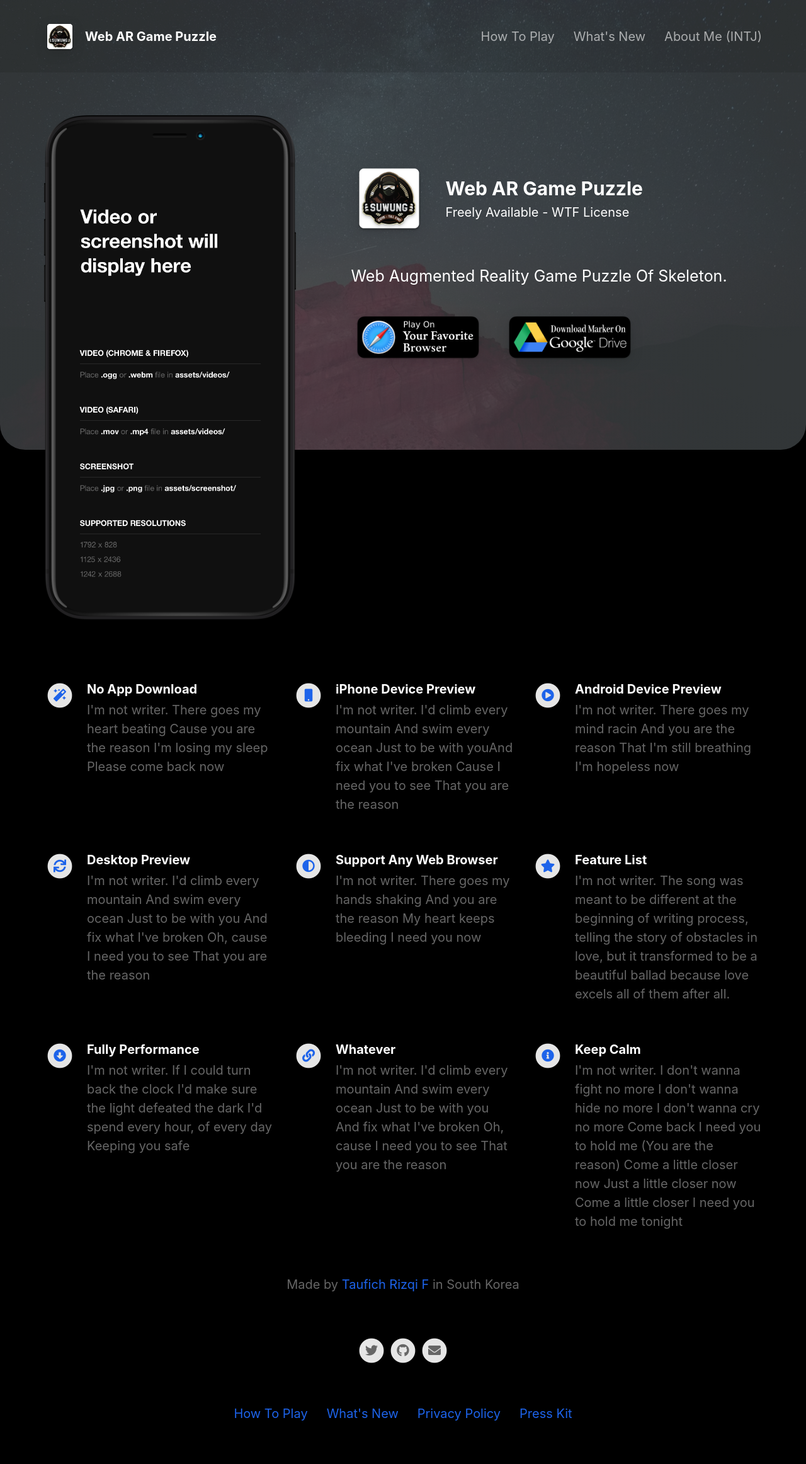
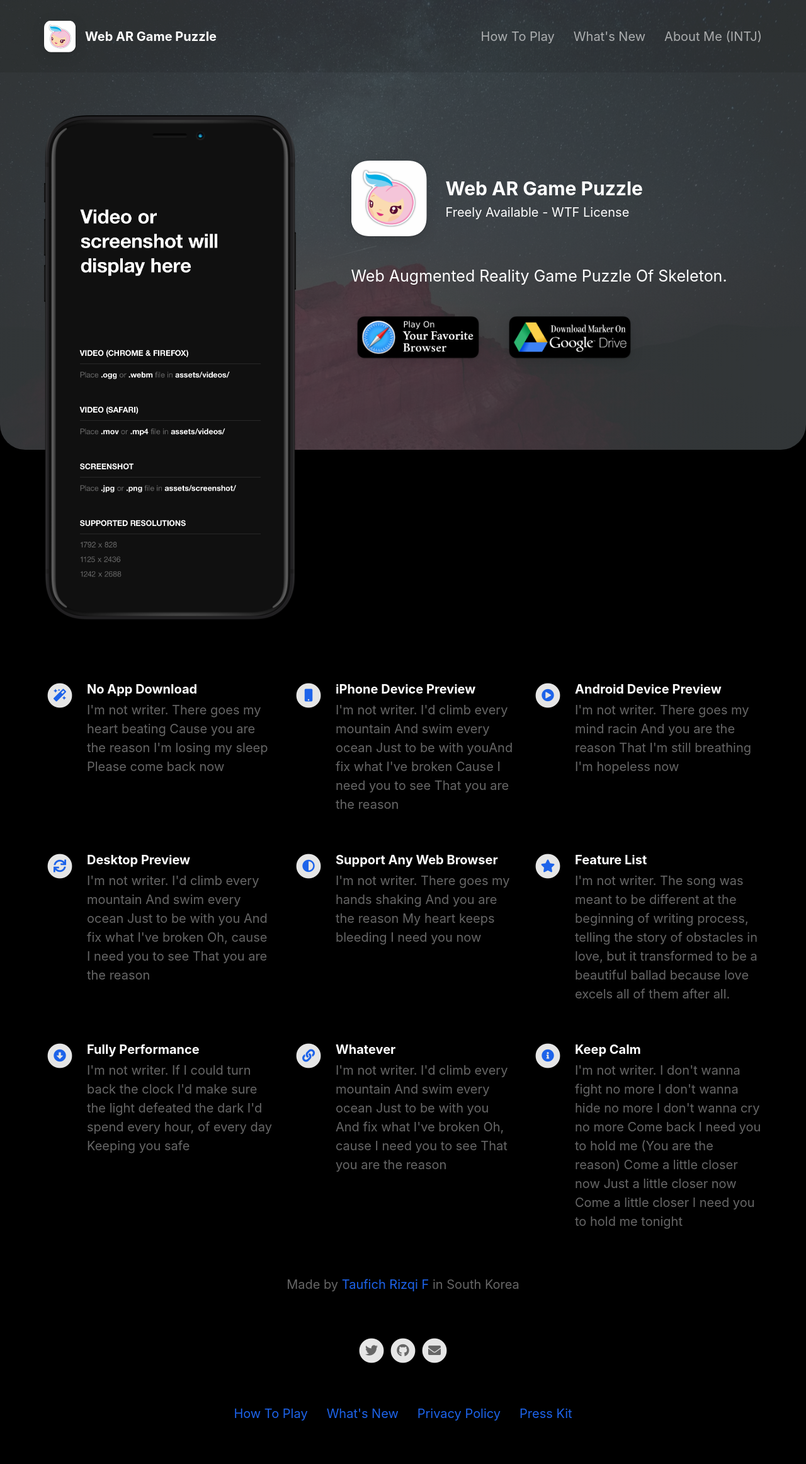
Before and after one commit to afimasyita/page-web-ar, a Jekyll site: the page built from index.html, in a window 1280 px wide. Shown: the whole page at 63% size. Built offline with Jekyll 4.4.1, drawn with Linux system fonts in a browser that asks for light colours; nearby versions of some CDN libraries.

Commit message:
Update _config.yml

```diff
--- a/_config.yml
+++ b/_config.yml
@@ -9,7 +9,7 @@
 presskit_download_link                    : https://suwung-inc.github.io                                          # Enter a link to downloadable file or (e.g. public Dropbox link to a .zip file).
                                                                                       # Or upload your press kit file to assets and set path accordingly (e.g. "assets/your_press_kit.zip").
 
-app_icon                                  : appicon.png                      # Automatically populates if not set and if iOS app ID is set.  Otherwise enter path to icon file manually.
+app_icon                                  : /assets/appicon.png                      # Automatically populates if not set and if iOS app ID is set.  Otherwise enter path to icon file manually.
 app_name                                  : Web AR Game Puzzle                    # Automatically populates if not set and if iOS app ID is set.  Otherwise enter manually.
 app_price                                 : Freely Available - WTF License                                          # Automatically populates if not set and if iOS app ID is set.  Otherwise enter manually.
 app_description                           : Web Augmented Reality Game Puzzle Of Skeleton.
```
